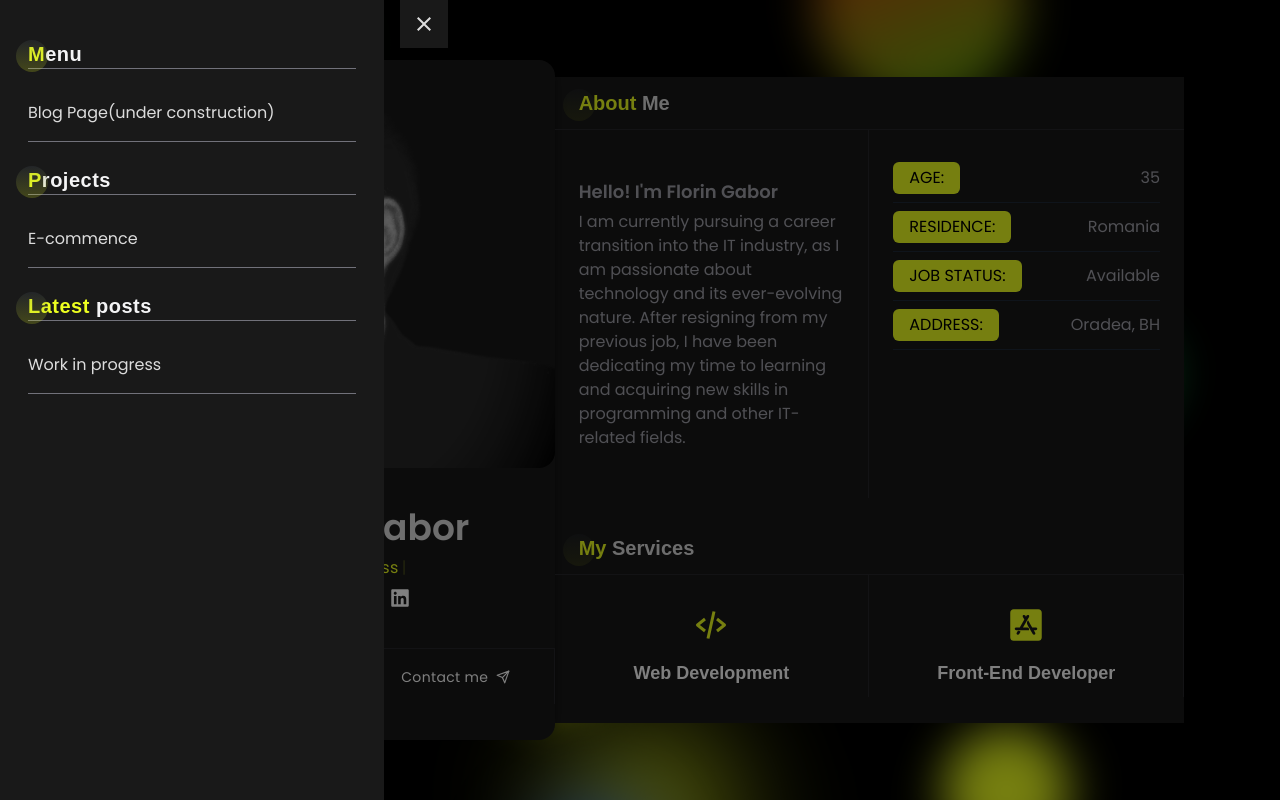
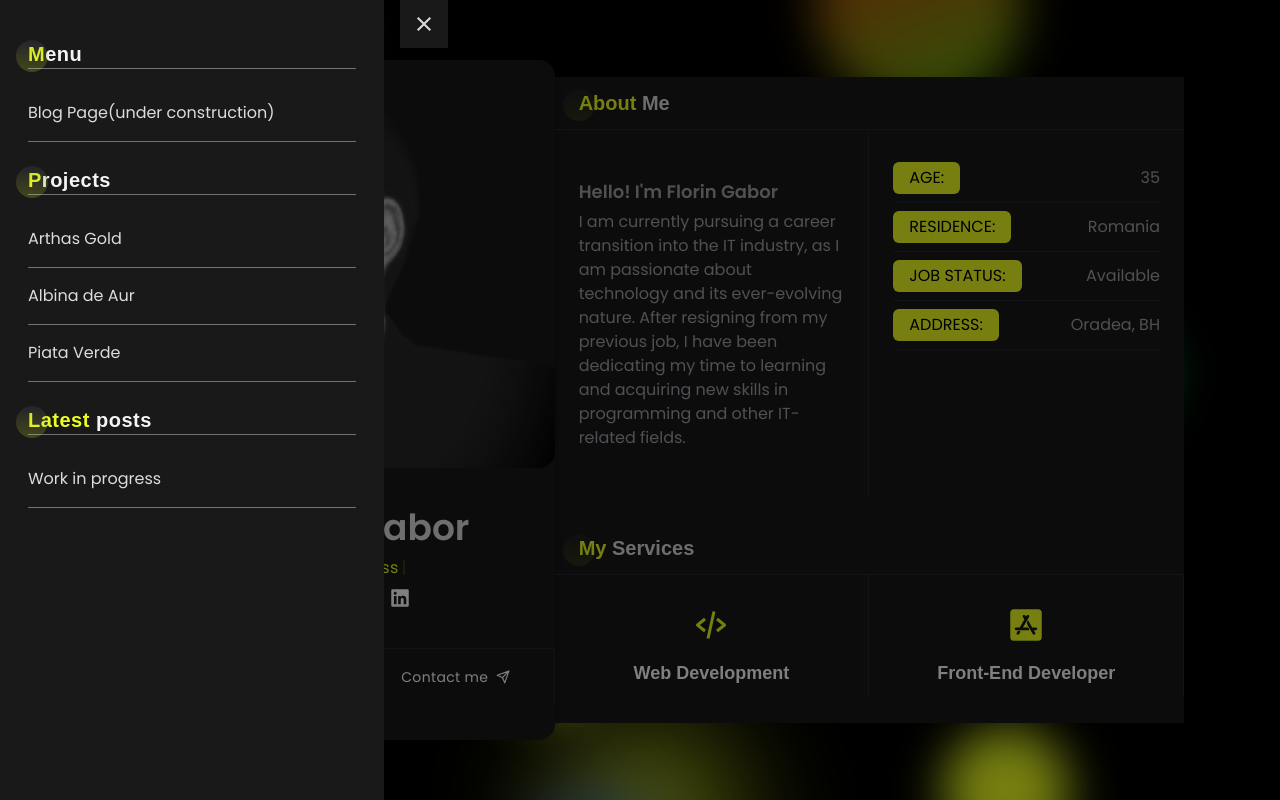
Before and after one commit to naixsheron/portofolio.io, a React (Create React App) app: page / in a window 1280 px wide. Both pictures are taken after a click on the element 128 px from the left and 96 px from the top of the page. Built offline with nearby package versions, Linux system fonts and the light colour scheme.

Commit message:
+project3

```diff
--- a/src/components/home/SideNav.js
+++ b/src/components/home/SideNav.js
@@ -18,7 +18,27 @@ const SideNav = () => {
             className="cursor-pointer"
             href="https://gilded-cassata-988dcf.netlify.app/"
           >
-            E-commence{" "}
+            Arthas Gold
+          </a>
+        </li>
+        <li className="sidenavLi">
+          <a
+            target="_blank"
+            rel="noreferrer"
+            className="cursor-pointer"
+            href="https://albinadeaur1.onrender.com/"
+          >
+            Albina de Aur
+          </a>
+        </li>
+        <li className="sidenavLi">
+          <a
+            target="_blank"
+            rel="noreferrer"
+            className="cursor-pointer"
+            href="https://brilliant-longma-b4a5cb.netlify.app/"
+          >
+            Piata Verde
           </a>
         </li>
         <SidenavTitle title="Latest " subTitle="posts" />
```
